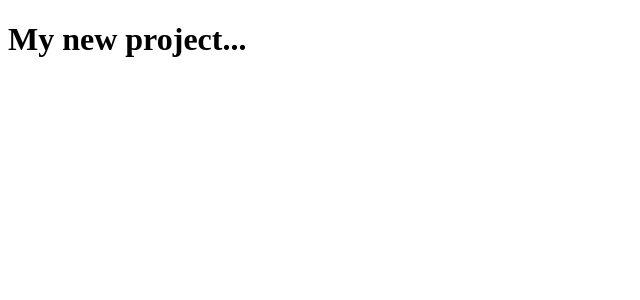
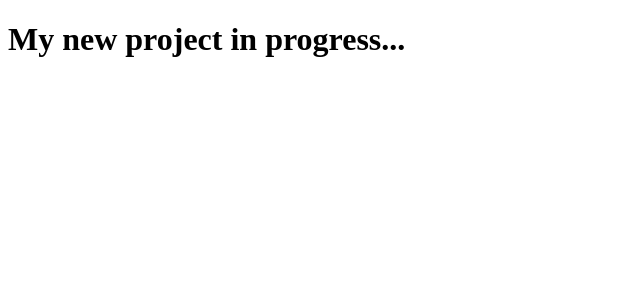
Before and after one commit to ricardo-zip/clone-tabnews, a Next.js app: page / in a window 1280 px wide. Shown: the top 300 px of the page, without its empty margins (0-640 px from the left). Built offline with nearby package versions, Linux system fonts and the light colour scheme.

Commit message:
add message in progess

```diff
--- a/pages/index.js
+++ b/pages/index.js
@@ -1,5 +1,5 @@
 function Home() {
-  return <h1>My new project...</h1>;
+  return <h1>My new project in progress...</h1>;
 }
 
 export default Home;
```
